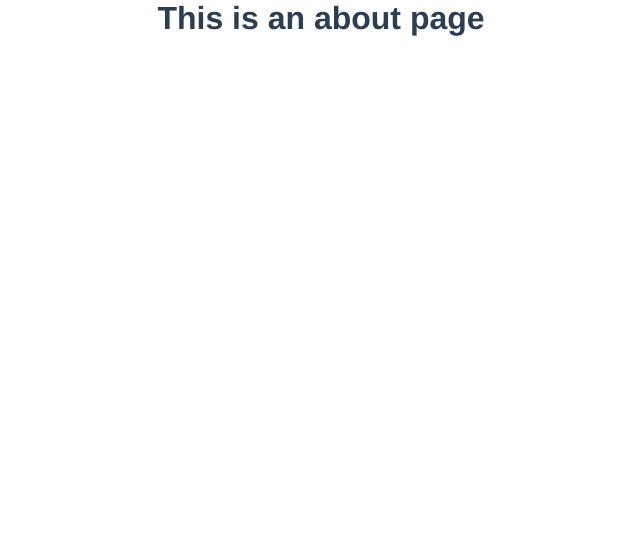
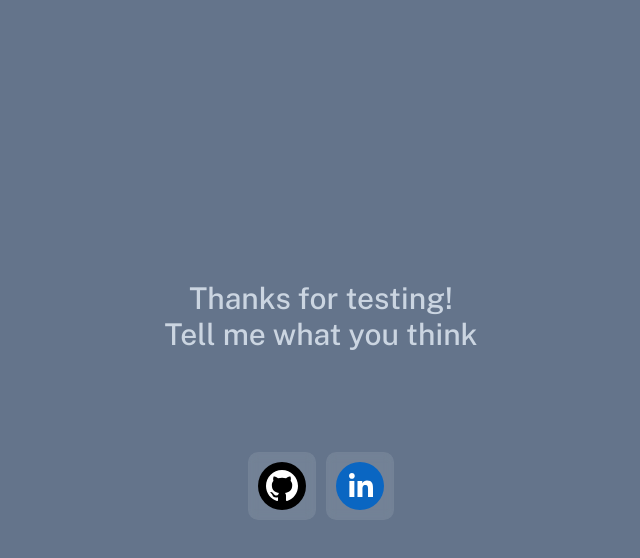
Before and after one commit to rflcnunes/purehealth_vue, a Vue app: page /about in a window 1280 px wide. Shown: the top 558 px of the page, without its empty margins (319-959 px from the left). Built offline with nearby package versions, Linux system fonts and the light colour scheme; what vue-mq would draw is missing.

Commit message:
added AboutView

```diff
--- a/src/components/atoms/TheIconSvg.vue
+++ b/src/components/atoms/TheIconSvg.vue
@@ -1,9 +1,10 @@
 <template>
-  <div>
-    <img :class="[`icon-${size}`]" :src="iconUrl" alt="icon" />
+  <div :class="`glassmorphism icon-${size}`">
+    <div class="icon-wrapper">
+      <img :src="iconUrl" alt="icon" />
+    </div>
   </div>
 </template>
-
 <script>
 export default {
   name: "TheIconSvg",
@@ -24,9 +25,28 @@ export default {
   },
 };
 </script>
+<style lang="scss" scoped>
+.glassmorphism {
+  background: rgba(255, 255, 255, 0.1);
+  border-radius: 10px;
+  backdrop-filter: blur(5px);
+  padding: 10px;
+  transition: all 0.3s ease-in-out;
 
-<style lang="scss" scoped>
-.icon {
+  &:hover {
+    background: rgba(255, 255, 255, 0.2);
+  }
+
+  .icon-wrapper {
+    display: flex;
+    justify-content: center;
+    align-items: center;
+  }
+
+  img {
+    max-width: 100%;
+  }
+
   &-sm {
     width: 24px;
   }
--- a/src/views/AboutView.vue
+++ b/src/views/AboutView.vue
@@ -1,5 +1,62 @@
 <template>
   <div class="about">
-    <h1>This is an about page</h1>
+    <TheTypography
+      class="color_text"
+      text="Thanks for testing!"
+      displaySize="sm"
+    />
+    <TheTypography
+      class="color_text"
+      text="Tell me what you think"
+      displaySize="sm"
+    />
+    <div class="actions">
+      <a href="https://github.com/rflcnunes" target="_blank">
+        <TheIconSvg size="2xl" icon="github" />
+      </a>
+
+      <a href="https://www.linkedin.com/in/rflcstnunes/" target="_blank">
+        <TheIconSvg :glassmorphism="true" size="2xl" icon="linkedin" />
+      </a>
+    </div>
   </div>
 </template>
+
+<script>
+import TheIconSvg from "@/components/atoms/TheIconSvg.vue";
+import TheTypography from "@/components/atoms/TheTypography.vue";
+
+export default {
+  components: {
+    TheTypography,
+    TheIconSvg,
+  },
+};
+</script>
+
+<style lang="scss" scoped>
+.about {
+  background-color: $primary-gray;
+  width: 100vw;
+  height: 100vh;
+  display: flex;
+  justify-content: center;
+  align-items: center;
+  flex-direction: column;
+
+  .color_text {
+    color: $light-gray;
+  }
+
+  .actions {
+    width: 100%;
+    display: grid;
+    justify-content: space-between;
+    align-items: center;
+    justify-content: center;
+    grid-auto-flow: column;
+    grid-gap: 10px;
+    padding: 100px 0 0 0;
+  }
+}
+</style>
```
Also changed, not shown: src/assets/original/github.svg (added), src/assets/original/linkedin.svg (added).
